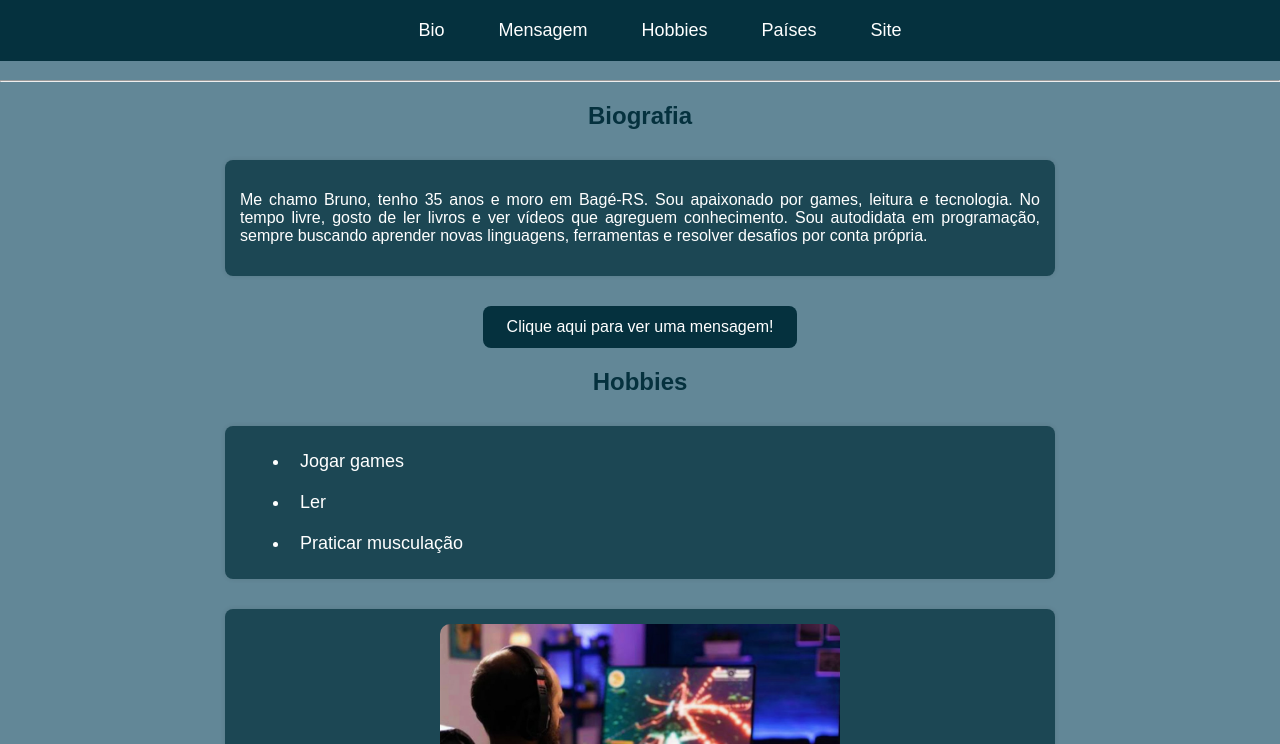
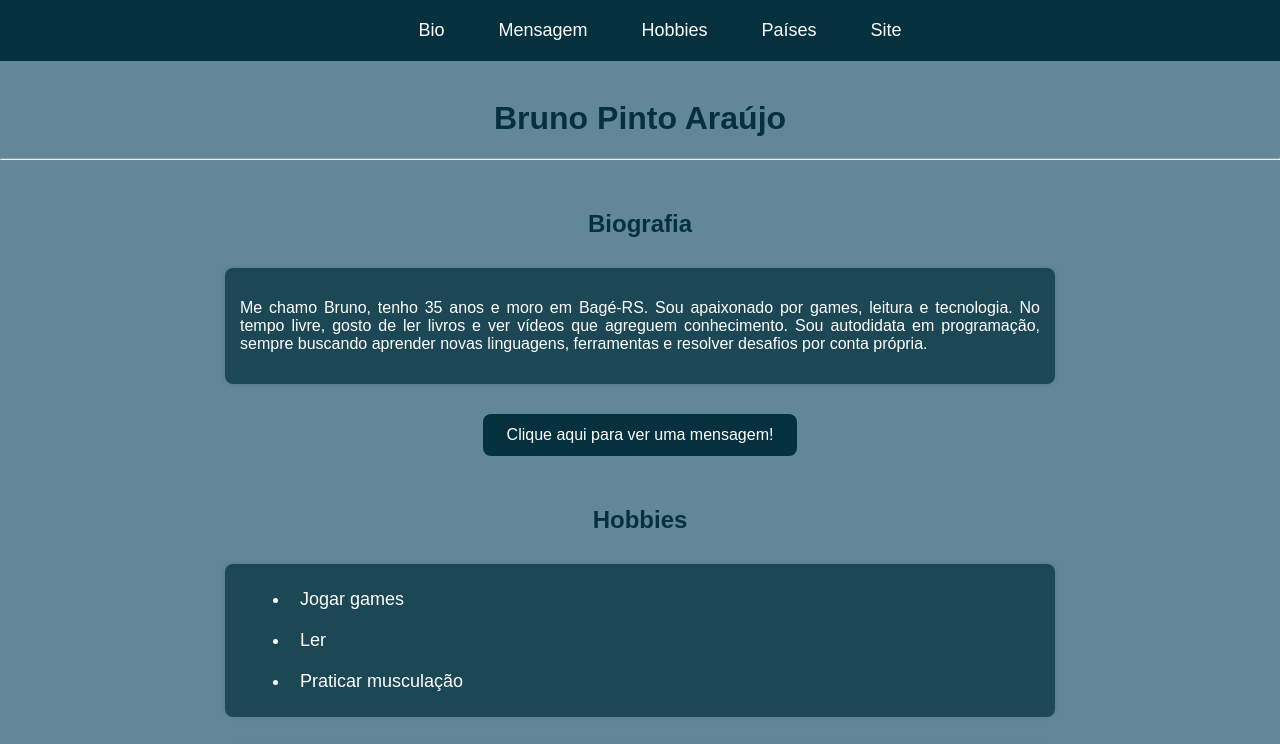
Before and after one commit to devbrunoaraujo/trabalho_FDS, a plain HTML site: page index.html in a window 1280 px wide. Shown: the top 744 px of the page. Drawn offline with Linux system fonts and the light colour scheme.

Commit message:
Correção bug no título

```diff
--- a/index.html
+++ b/index.html
@@ -18,7 +18,7 @@
     </nav>
 
     <!--Titulo com o nome-->
-    <h1>Bruno Pinto Araújo</h1>
+    <h1 class="title">Bruno Pinto Araújo</h1>
     <hr>
 
     <!--Parágrafo com uma curta biografia-->
--- a/style.css
+++ b/style.css
@@ -50,6 +50,12 @@ html, body{
 h1, h2{
     text-align: center;
     color: #05313E;
+    margin-top: 50px;
+}
+
+.title{
+    margin-top: 100px;
+    font-weight: 800;
 }
 
 .box p{
```
